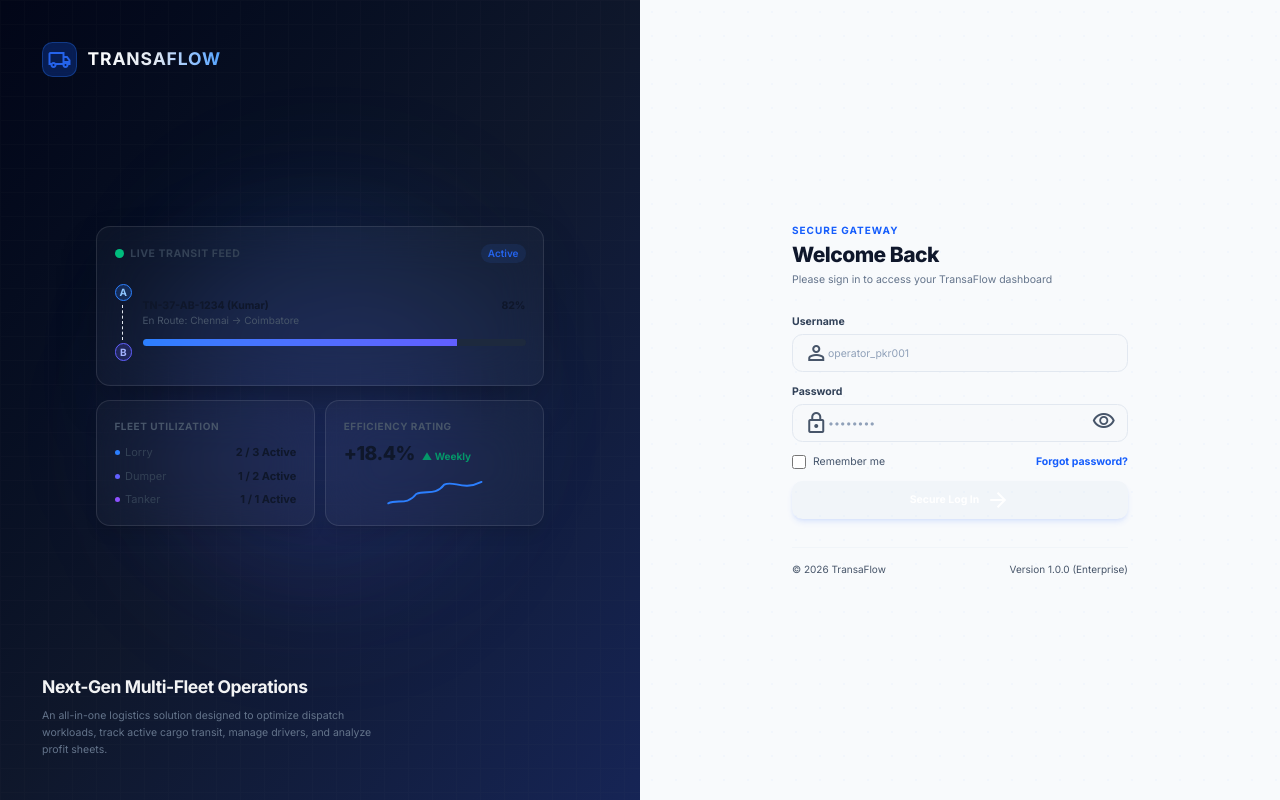
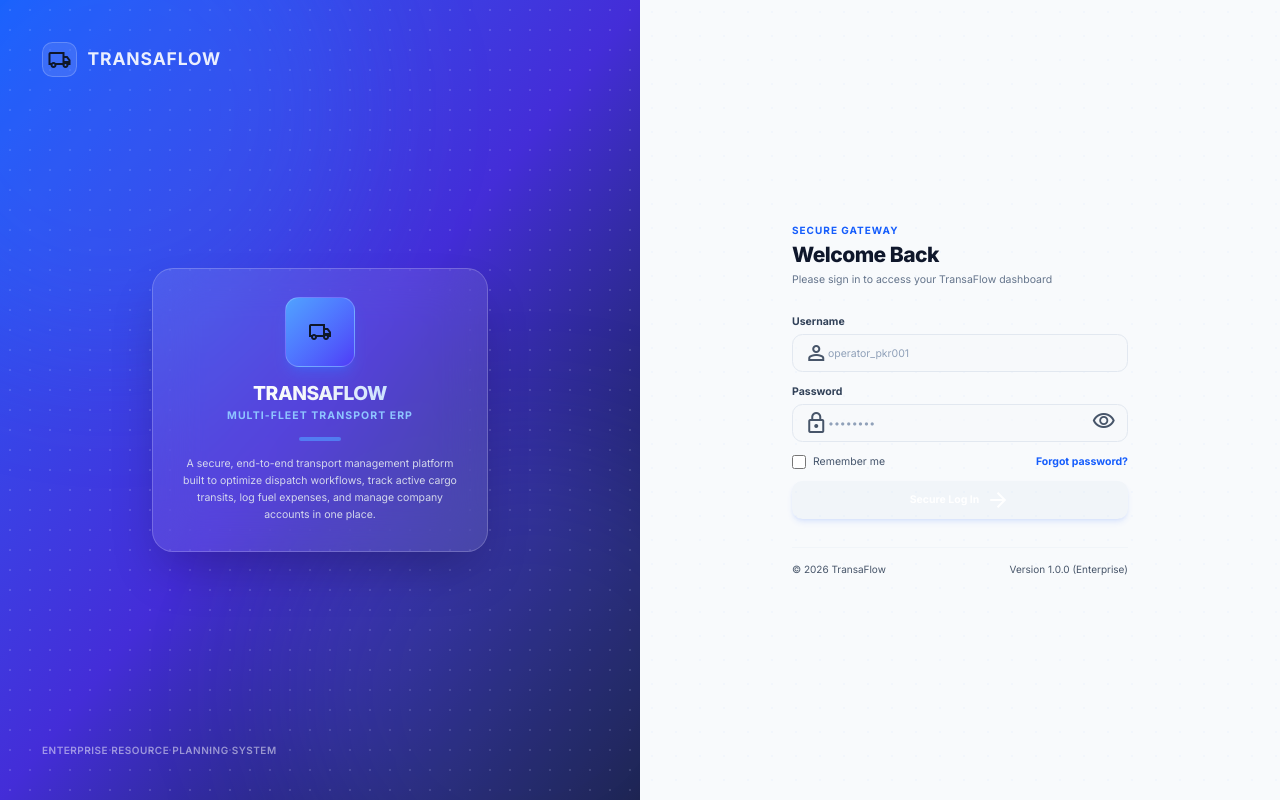
Before and after one commit to Mohanrajmohanms7/Trasport-ERP, an Angular app in the folder transport-frontend/: page /login in a window 1280 px wide. Built offline with nearby package versions, Linux system fonts and the light colour scheme.

Commit message:
Redesign: Simplified left panel of login screen to showcase only clean brand identity card for TransaFlow without mock data metrics

```diff
--- a/transport-frontend/src/app/auth/login/login.html
+++ b/transport-frontend/src/app/auth/login/login.html
@@ -1,100 +1,49 @@
 <div class="min-h-screen flex font-sans bg-slate-50 dark:bg-slate-950">
 
-  <!-- Left Side: Immersive Dashboard Preview (hidden on mobile/tablet) -->
-  <div class="hidden lg:flex lg:w-1/2 bg-gradient-to-br from-slate-950 via-slate-900 to-blue-950 text-white p-12 flex-col justify-between relative overflow-hidden">
-    <!-- Grid pattern & glowing spotlights -->
-    <div class="absolute inset-0 opacity-[0.03] bg-[linear-gradient(to_right,#808080_1px,transparent_1px),linear-gradient(to_bottom,#808080_1px,transparent_1px)] [background-size:24px_24px]"></div>
-    <div class="absolute top-1/4 left-1/4 w-96 h-96 rounded-full bg-blue-500/10 blur-3xl"></div>
-    <div class="absolute bottom-1/4 right-1/4 w-96 h-96 rounded-full bg-indigo-500/10 blur-3xl"></div>
+  <!-- Left Side: Clean Brand Presentation (hidden on mobile/tablet) -->
+  <div class="hidden lg:flex lg:w-1/2 bg-gradient-to-br from-blue-600 via-indigo-700 to-slate-900 text-white p-12 flex-col justify-between relative overflow-hidden">
+    <!-- Abstract background dot grid & glow -->
+    <div class="absolute inset-0 opacity-15 bg-[radial-gradient(#fff_1px,transparent_1px)] [background-size:20px_20px]"></div>
+    <div class="absolute -top-40 -left-40 w-[500px] h-[500px] rounded-full bg-blue-500/20 blur-3xl"></div>
+    <div class="absolute -bottom-40 -right-40 w-[500px] h-[500px] rounded-full bg-indigo-500/20 blur-3xl"></div>
 
-    <!-- Top Brand Header -->
+    <!-- Top Brand Logo -->
     <div class="flex items-center gap-3 relative z-10 select-none">
-      <div class="w-10 h-10 rounded-xl bg-blue-600/25 border border-blue-500/30 flex items-center justify-center backdrop-blur-md">
-        <span class="material-symbols-outlined text-blue-400 text-[24px]">local_shipping</span>
+      <div class="w-10 h-10 rounded-xl bg-white/10 backdrop-blur-md flex items-center justify-center border border-white/20">
+        <span class="material-symbols-outlined text-white text-[24px]">local_shipping</span>
       </div>
-      <span class="text-xl font-bold tracking-wider bg-clip-text text-transparent bg-gradient-to-r from-white via-slate-200 to-blue-400">TRANSAFLOW</span>
+      <span class="text-xl font-bold tracking-wider uppercase text-white/90">TRANSAFLOW</span>
     </div>
 
-    <!-- Center: Styled Mockup ERP Dashboard Panels -->
-    <div class="relative flex flex-col gap-6 w-full max-w-lg mx-auto z-10 select-none">
+    <!-- Center: Elegant Showcase Card -->
+    <div class="relative w-full max-w-sm mx-auto my-auto z-10 select-none">
+      <div class="bg-white/10 backdrop-blur-xl border border-white/20 rounded-3xl p-8 text-center shadow-2xl flex flex-col items-center gap-6">
 
-      <!-- Panel 1: Live Transit Route Tracker -->
-      <div class="bg-white/[0.03] backdrop-blur-xl border border-white/10 rounded-2xl p-5 shadow-[0_20px_50px_-20px_rgba(0,0,0,0.5)]">
-        <div class="flex justify-between items-center mb-4">
-          <div class="flex items-center gap-2">
-            <span class="w-2.5 h-2.5 rounded-full bg-emerald-500 animate-ping"></span>
-            <span class="text-xs font-bold uppercase tracking-wider text-slate-300">Live Transit Feed</span>
-          </div>
-          <span class="text-[10px] text-blue-400 font-semibold bg-blue-500/10 px-2 py-0.5 rounded-full">Active</span>
+        <!-- Big Glowing Logo Icon -->
+        <div class="w-20 h-20 rounded-2xl bg-gradient-to-br from-blue-400 to-indigo-600 flex items-center justify-center shadow-lg shadow-blue-500/30 border border-white/20">
+          <span class="material-symbols-outlined text-white text-[44px]">local_shipping</span>
         </div>
 
-        <div class="flex items-center gap-4 py-2">
-          <div class="flex flex-col items-center">
-            <span class="w-5 h-5 rounded-full bg-blue-500/20 border border-blue-500 flex items-center justify-center text-[10px] text-blue-300 font-bold">A</span>
-            <div class="w-0.5 h-10 border-l border-dashed border-slate-700 my-1"></div>
-            <span class="w-5 h-5 rounded-full bg-indigo-500/20 border border-indigo-500 flex items-center justify-center text-[10px] text-indigo-300 font-bold">B</span>
-          </div>
-          <div class="flex-1">
-            <div class="flex justify-between items-start">
-              <div>
-                <h4 class="text-xs font-bold text-white">TN-37-AB-1234 (Kumar)</h4>
-                <p class="text-[10px] text-slate-400">En Route: Chennai → Coimbatore</p>
-              </div>
-              <span class="text-xs font-bold text-white">82%</span>
-            </div>
-            <!-- Route Progress Bar -->
-            <div class="w-full bg-slate-800 h-2 rounded-full mt-3 overflow-hidden">
-              <div class="bg-gradient-to-r from-blue-500 to-indigo-500 h-full w-[82%]" style="transition: width 1s ease-out"></div>
-            </div>
-          </div>
-        </div>
-      </div>
-
-      <!-- Grid of Stats & Fleet Categories -->
-      <div class="grid grid-cols-2 gap-4">
-
-        <!-- Fleet Active Statuses -->
-        <div class="bg-white/[0.03] backdrop-blur-xl border border-white/10 rounded-2xl p-5 shadow-lg flex flex-col justify-between">
-          <span class="text-[10px] font-bold uppercase tracking-wider text-slate-400 block mb-3">Fleet Utilization</span>
-          <div class="flex flex-col gap-2">
-            <div class="flex justify-between text-[11px]">
-              <span class="text-slate-300 flex items-center gap-1.5"><span class="w-1.5 h-1.5 rounded-full bg-blue-500"></span>Lorry</span>
-              <span class="font-bold">2 / 3 Active</span>
-            </div>
-            <div class="flex justify-between text-[11px]">
-              <span class="text-slate-300 flex items-center gap-1.5"><span class="w-1.5 h-1.5 rounded-full bg-indigo-500"></span>Dumper</span>
-              <span class="font-bold">1 / 2 Active</span>
-            </div>
-            <div class="flex justify-between text-[11px]">
-              <span class="text-slate-300 flex items-center gap-1.5"><span class="w-1.5 h-1.5 rounded-full bg-violet-500"></span>Tanker</span>
-              <span class="font-bold">1 / 1 Active</span>
-            </div>
-          </div>
+        <!-- Project Title & Tagline -->
+        <div>
+          <h2 class="text-3xl font-black tracking-tight bg-clip-text text-transparent bg-gradient-to-r from-white via-slate-100 to-blue-200">TRANSAFLOW</h2>
+          <p class="text-xs font-bold tracking-widest text-blue-300 uppercase mt-1">Multi-Fleet Transport ERP</p>
         </div>
 
-        <!-- Profit/Efficiency Index -->
-        <div class="bg-white/[0.03] backdrop-blur-xl border border-white/10 rounded-2xl p-5 shadow-lg flex flex-col justify-between">
-          <span class="text-[10px] font-bold uppercase tracking-wider text-slate-400 block mb-2">Efficiency Rating</span>
-          <div class="flex items-baseline gap-2">
-            <span class="text-3xl font-extrabold tracking-tight text-white">+18.4%</span>
-            <span class="text-[10px] text-emerald-400 font-bold flex items-center">▲ Weekly</span>
-          </div>
-          <!-- Sparkline representation -->
-          <svg class="w-full h-8 mt-4 text-blue-500" viewBox="0 0 100 30" fill="none" stroke="currentColor" stroke-width="2">
-            <path d="M0 25 C10 20, 20 28, 30 15 C40 10, 50 18, 60 5 C70 0, 80 12, 100 2" stroke-linecap="round"/>
-          </svg>
-        </div>
+        <!-- Divider -->
+        <div class="w-12 h-1 bg-blue-400 rounded-full opacity-60"></div>
+
+        <!-- Brief System Explanation -->
+        <p class="text-xs leading-relaxed text-slate-200/90 max-w-xs">
+          A secure, end-to-end transport management platform built to optimize dispatch workflows, track active cargo transits, log fuel expenses, and manage company accounts in one place.
+        </p>
 
       </div>
-
     </div>
 
     <!-- Bottom Instructions Footer -->
     <div class="relative z-10 select-none">
-      <h2 class="text-xl font-bold tracking-tight mb-2 text-white/95">Next-Gen Multi-Fleet Operations</h2>
-      <p class="text-xs text-slate-450 leading-relaxed max-w-sm">
-        An all-in-one logistics solution designed to optimize dispatch workloads, track active cargo transit, manage drivers, and analyze profit sheets.
-      </p>
+      <p class="text-[10px] text-white/50 tracking-wider font-semibold">ENTERPRISE RESOURCE PLANNING SYSTEM</p>
     </div>
 
   </div>
```
